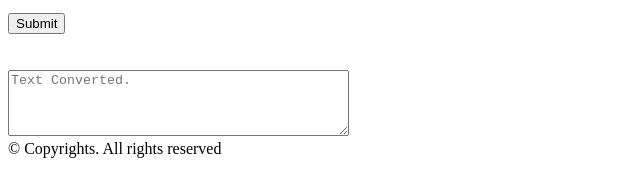
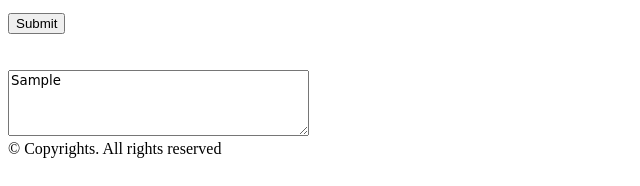
Before and after one commit to Rahmath-001/DOM, a plain HTML site: page Day-2/fontconverter/index.html in a window 1280 px wide. Both pictures are taken after typing "Sample" into the empty fields and a click on the input "Submit". Shown: the part 226-412 px from the top of the page, without its empty margins (0-640 px from the left). Drawn offline with Linux system fonts and the light colour scheme; a web font is replaced by a local one.

Commit message:
DOM Day-2 CLI font converter

```diff
--- a/Day-2/fontconverter/index.html
+++ b/Day-2/fontconverter/index.html
@@ -59,13 +59,15 @@
 
 function changefont(event){
     event.preventDefault();
-    let text=document.getElementById("textinput");
+    let text=document.getElementById("textinput").value;
     console.log(text);
+
     let fontname=document.getElementById("fonts").value;
-console.log(fontname);
-    let newtext=document.getElementById("newtext").value;
-    console.log(newtext)
-    newtext.innerText= text;
+    console.log(fontname);
+
+    let newtext=document.getElementById("newtext");
+    // console.log(newtext)
+    newtext.innerText=text;
     newtext.style.fontFamily = fontname;
 }
 
```
